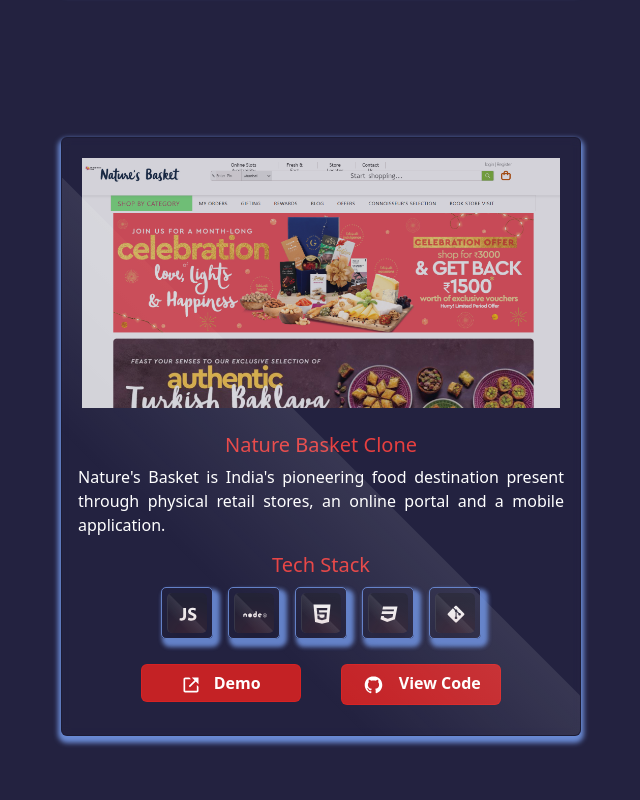
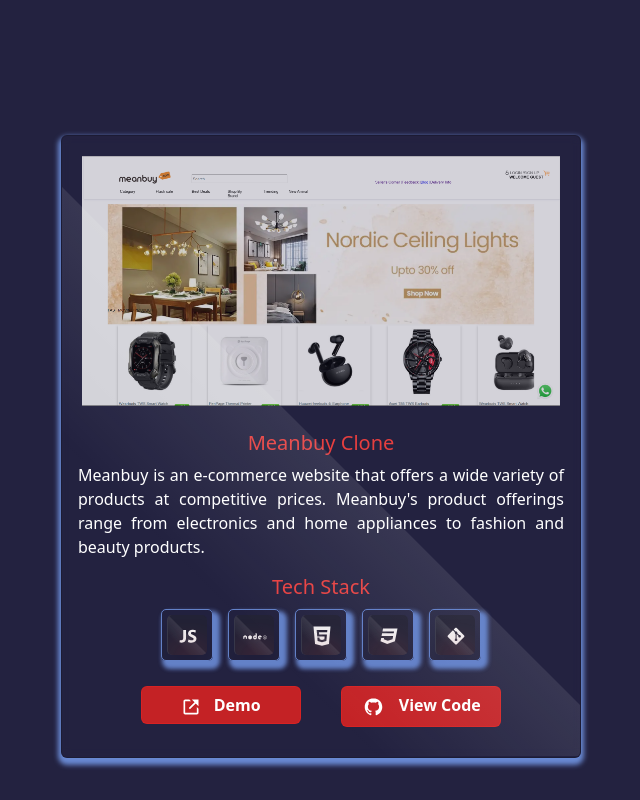
Before and after one commit to neerajsinghraikwal/neerajsinghraikwal.github.io, a React (Create React App) app: page / in a window 1280 px wide. Shown: the part 5420-6220 px from the top of the page, without its empty margins (319-959 px from the left). Built offline with nearby package versions, Linux system fonts and the light colour scheme.

Commit message:
project added

```diff
--- a/src/components/Projects/Projects.js
+++ b/src/components/Projects/Projects.js
@@ -2,7 +2,7 @@
 import { Container, Row, Col } from "react-bootstrap";
 import loadable from "@loadable/component";
 
-import nature from "../../Assets/nature.png";
+import meanbuy from "../../Assets/meanbuy.png";
 import zoomcar from "../../Assets/zoomcar.png";
 
 const ProjectCard = loadable(() => import("./ProjectCards"));
@@ -13,31 +13,31 @@
     title: "Glamour",
     description: "Glamour is an Indian e-commerce company that sells cosmetics and personal care products",
     link: "https://github.com/neerajsinghraikwal/Glamour",
-    demo: "https://glamour-ashy.vercel.app/",
+    demo: "https://myglamour.vercel.app/",
     stack: ["javascript", "node", "css", "mongodb","express","react","redux"]
   },
   {
     imgPath: "https://user-images.githubusercontent.com/101583807/204452594-f64b42f8-03d4-45f7-aa70-242e474f649f.png",
     title: "Becho.com",
     description: "Becho.com is free classifieds and online marketplace that helps users to sell, buy, rent, or discover anything across India.",
-    link: "https://github.com/zuhedshaikh95/awesome-volleyball-5374",
-    demo: "https://marvelous-pudding-625465.netlify.app/?limit=4",
+    link: "https://github.com/neerajsinghraikwal/Becho.com",
+    demo: "https://becho-rho.vercel.app",
     stack: ["javascript", "node", "css", "mongodb","express","react","redux"]
   },
   {
     imgPath: zoomcar,
     title: "Zoomcar",
     description: "Zoomcar is an Indian car sharing platform, allows you to hire a rental or self-drive car of your choice.",
-    link: "https://github.com/Ranjanji/doted-branch-8352",
-    demo: "https://prayagp8.github.io/Project-zoom-car/",
+    link: "https://github.com/neerajsinghraikwal/ZoomCar-Clone",
+    demo: "https://zoomcar-iota.vercel.app/",
     stack: ["javascript", "node", "html", "css", "git"]
   },
   {
-    imgPath: nature,
-    title: "Nature Basket Clone",
-    description: "Nature's Basket is India's pioneering food destination present through physical retail stores, an online portal and a mobile application.",
-    link: "https://github.com/sranbir392/Project_1/tree/main/finalproject",
-    demo: "https://jovial-entremet-naturebasketclone.netlify.app/index.html",
+    imgPath: meanbuy,
+    title: "Meanbuy Clone",
+    description: "Meanbuy is an e-commerce website that offers a wide variety of products at competitive prices. Meanbuy's product offerings range from electronics and home appliances to fashion and beauty products.",
+    link: "https://github.com/neerajsinghraikwal/Meanbuy-Clone",
+    demo: "https://shiny-torrone-69ae7b.netlify.app/landing_page/",
     stack: ["javascript", "node", "html", "css", "git"]
   }
 ];
```
Also changed, not shown: src/Assets/meanbuy.png (added), src/Assets/myimage.jpg.
